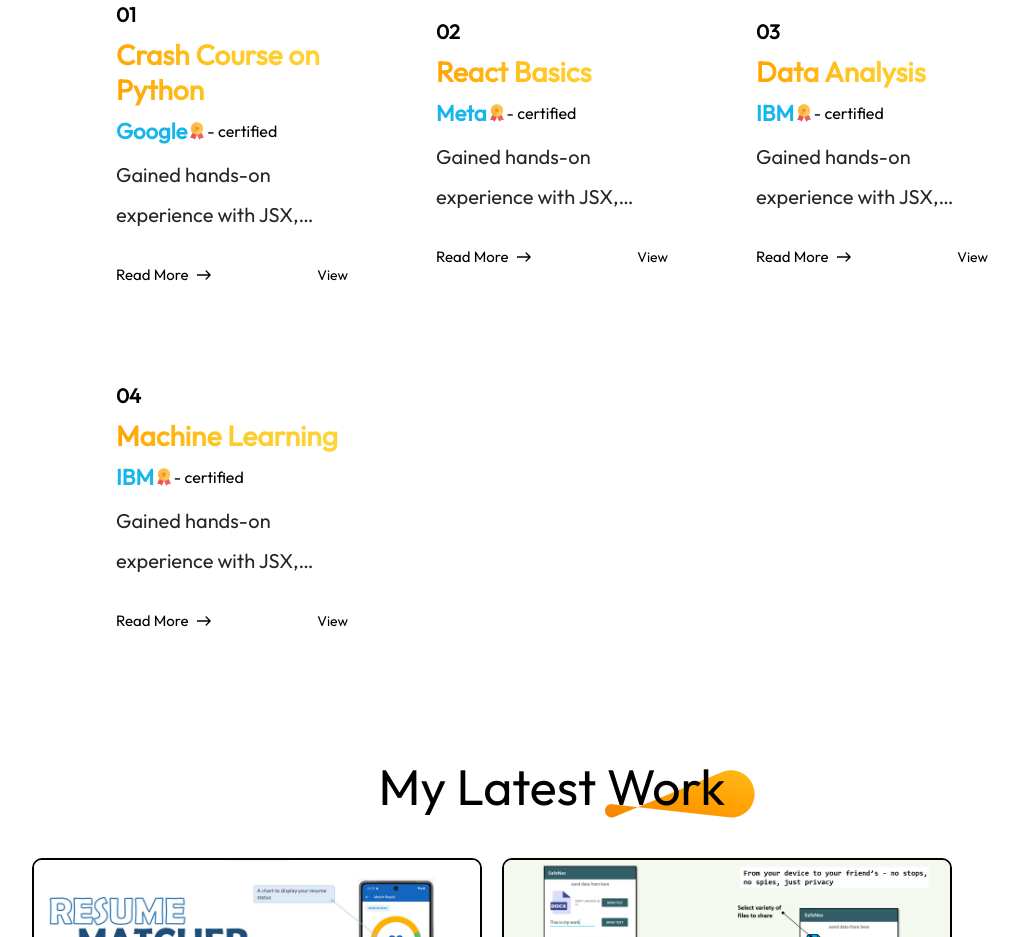
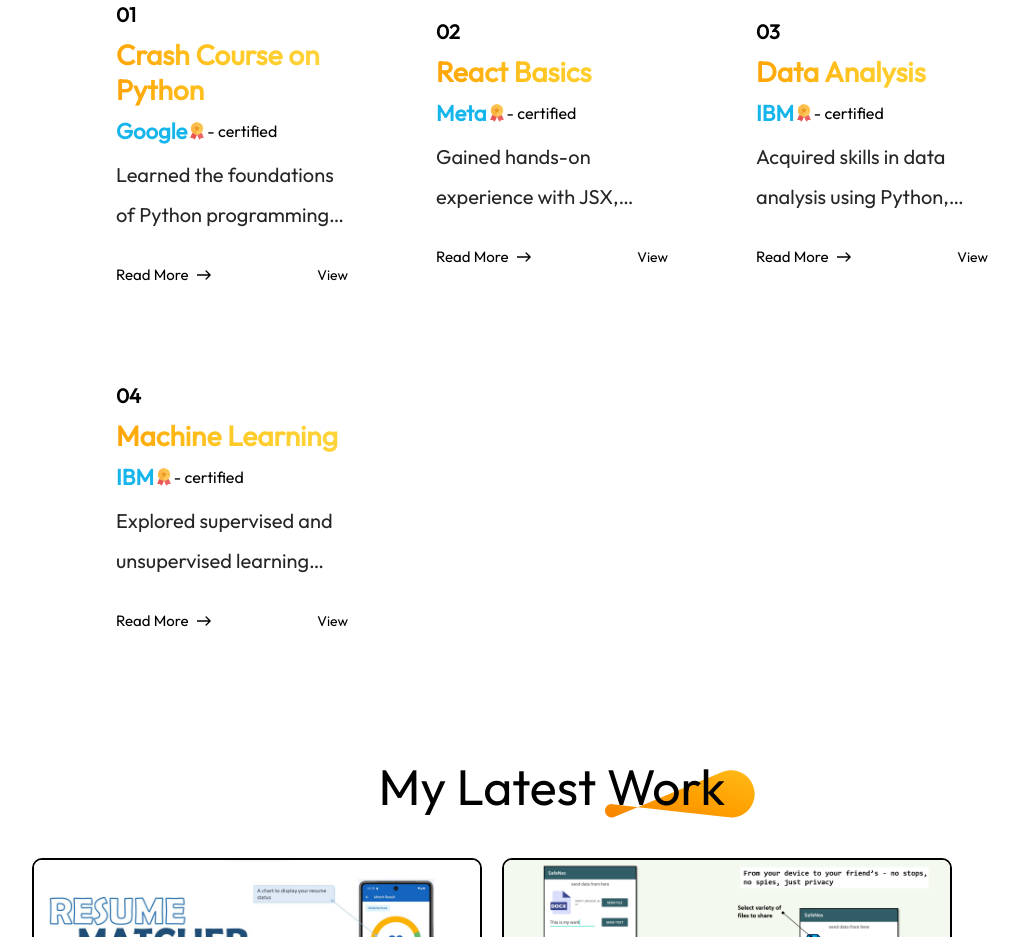
Before and after one commit to BrijeshDevOp/Portfolio, a React (Vite) app: page / in a window 1280 px wide. Shown: the part 2880-3817 px from the top of the page, without its empty margins (88-1107 px from the left). Built offline with nearby package versions, Linux system fonts and the light colour scheme.

Commit message:
new certificate

```diff
--- a/src/assets/data/certificates_data.js
+++ b/src/assets/data/certificates_data.js
@@ -4,7 +4,7 @@
         c_name: "Crash Course on Python",
         c_credits: "Google",
         c_desc:
-      "Gained hands-on experience with JSX, components, props, and state.Built interactive UIs using modern React principles.",
+            "Learned the foundations of Python programming, including data structures, syntax, loops, automation, and object-oriented programming concepts.",
         c_link:
             "https://drive.google.com/open?id=18t4B53AE8eFPyoiRY8osJAdPb-mo0zKm&usp=drive_fs",
     },
@@ -13,7 +13,7 @@
         c_name: "React Basics",
         c_credits: "Meta",
         c_desc:
-      "Gained hands-on experience with JSX, components, props, and state.Built interactive UIs using modern React principles.",
+            "Gained hands-on experience with JSX, components, props, and state. Built interactive UIs using modern React principles.",
         c_link:
             "https://drive.google.com/open?id=1-ECpEHqXGzUiPzERQvYKmTYNW9DYijd9&usp=drive_fs",
     },
@@ -22,7 +22,7 @@
         c_name: "Data Analysis",
         c_credits: "IBM",
         c_desc:
-      "Gained hands-on experience with JSX, components, props, and state.Built interactive UIs using modern React principles.",
+            "Acquired skills in data analysis using Python, including data cleaning, processing, and visualization using libraries like Pandas and NumPy.",
         c_link:
             "https://drive.google.com/open?id=1-EZ4ffaxfhqA7yUVldYJF7lR7uG8rzXc&usp=drive_fs",
     },
@@ -31,7 +31,7 @@
         c_name: "Machine Learning",
         c_credits: "IBM",
         c_desc:
-      "Gained hands-on experience with JSX, components, props, and state.Built interactive UIs using modern React principles.",
+            "Explored supervised and unsupervised learning models, regression, classification, and clustering algorithms using Python and Scikit-learn.",
         c_link:
             "https://drive.google.com/open?id=1-F9nsS31MDxA_AbaP-oXtuQgs3-QT9uI&usp=drive_fs",
     },
```
Lines whose indentation alone changed are shown as unchanged.
